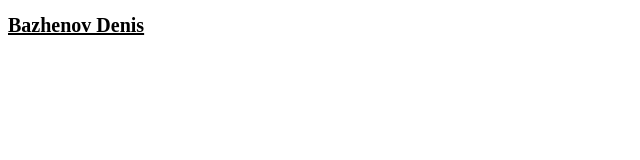
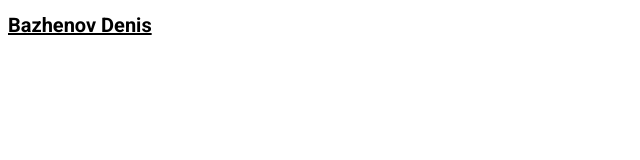
Before and after one commit to dab10/rsschool-cv, a plain HTML site: page index.html in a window 1280 px wide. Shown: the full height of the page, 0-640 px from the left. Drawn offline with Linux system fonts and the light colour scheme.

Commit message:
init: start task CV3

```diff
--- a/index.html
+++ b/index.html
@@ -4,8 +4,12 @@
     <meta charset="UTF-8">
     <meta http-equiv="X-UA-Compatible" content="IE=edge">
     <meta name="viewport" content="width=device-width, initial-scale=1.0">
-    <link href="./style.css" rel="stylesheet">
-    <title>Document</title>
+    <link rel="stylesheet" href="./style.css">
+    <link rel="icon" href="./assets/img/favicon.ico">
+    <link rel="preconnect" href="https://fonts.googleapis.com">
+    <link rel="preconnect" href="https://fonts.gstatic.com" crossorigin>
+    <link rel="stylesheet" href="https://fonts.googleapis.com/css2?family=Roboto:wght@100;300;500;700&display=swap">
+    <title>cv</title>
 </head>
 <body>
     <h1 class="font-size">Bazhenov Denis</h1>
--- a/style.css
+++ b/style.css
@@ -1,3 +1,9 @@
+* {
+    box-sizing: border-box;
+}
+body {
+    font-family: 'Roboto', sans-serif;
+}
 .font-size {
     font-size: 20px;
     text-decoration: underline;
```
Also changed, not shown: assets/img/favicon.ico (added), assets/img/photo.jpg (added).
